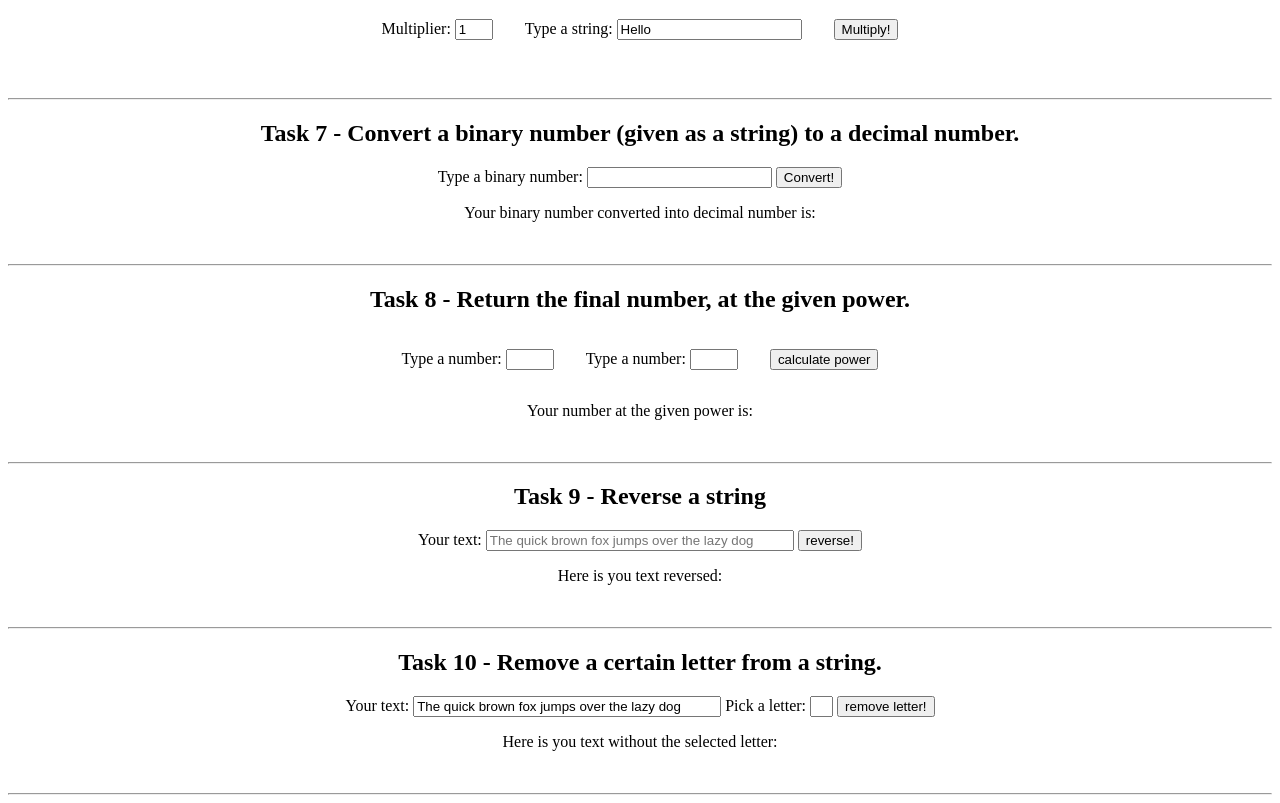
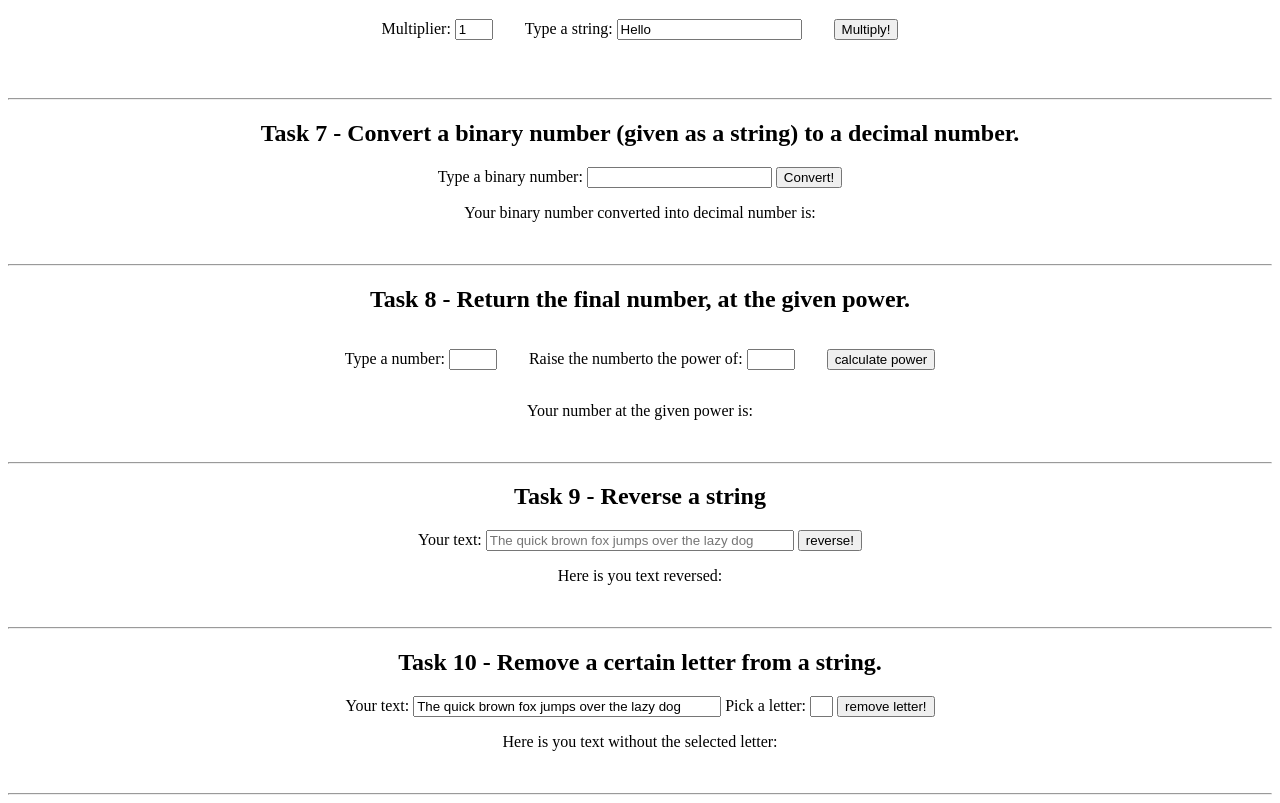
Before and after one commit to cristiUP/JS-exercises1, a plain HTML site: page index.html in a window 1280 px wide. Shown: the part 925-1728 px from the top of the page. Drawn offline with Linux system fonts and the light colour scheme.

Commit message:
corrected minor errors

```diff
--- a/index.html
+++ b/index.html
@@ -163,7 +163,7 @@
           />
         </div>
         <div style="padding: 1rem">
-          <label for="powerT8">Type a number: </label>
+          <label for="powerT8">Raise the numberto the power of: </label>
           <input
             type="number"
             name="powerT8"
```
